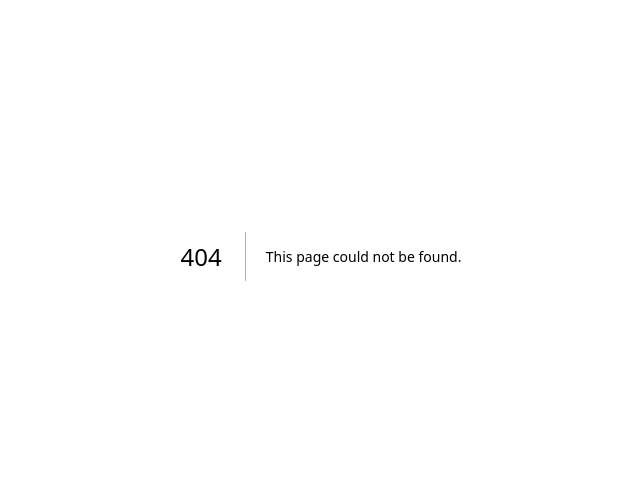
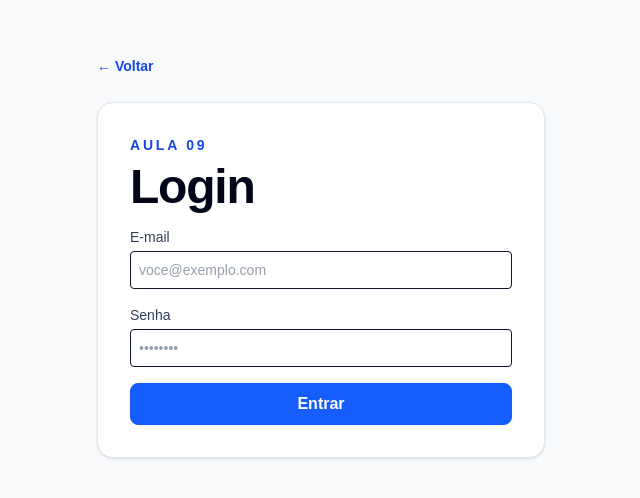
Before and after one commit to luis-jagella/java-pos-modulo-04, a Next.js app in the folder fundamentos-frontend-react/: page /login in a window 1280 px wide. Before the commit this address had no page. Shown: the part 144-642 px from the top of the page, without its empty margins (319-959 px from the left). Built offline with nearby package versions, Linux system fonts and the light colour scheme.

Commit message:
feat: add styled login form practice

```diff
--- /dev/null
+++ b/fundamentos-frontend-react/src/app/login/page.tsx
@@ -0,0 +1,44 @@
+"use client";
+
+import { type FormEvent, useState } from "react";
+import Link from "next/link";
+import { Button } from "@/components/Button";
+
+export default function LoginPage() {
+  const [email, setEmail] = useState("");
+  const [password, setPassword] = useState("");
+  const [message, setMessage] = useState("");
+
+  function handleSubmit(event: FormEvent<HTMLFormElement>) {
+    event.preventDefault();
+    setMessage(`Formulário enviado para ${email}. A integração com autenticação virá nas próximas aulas.`);
+  }
+
+  return (
+    <main className="flex min-h-screen items-center justify-center bg-slate-50 px-6 py-12">
+      <div className="w-full max-w-md">
+        <Link href="/" className="text-sm font-semibold text-blue-700">← Voltar</Link>
+        <section className="mt-6 grid gap-4 rounded-2xl border border-slate-200 bg-white p-8 shadow-sm">
+          <div>
+            <p className="text-sm font-semibold uppercase tracking-[0.2em] text-blue-700">Aula 09</p>
+            <h1 className="mt-2 text-5xl font-bold tracking-tight text-slate-950">Login</h1>
+          </div>
+
+          <form className="grid gap-4" onSubmit={handleSubmit}>
+            <label className="grid gap-1 text-sm font-medium text-slate-700" htmlFor="email">
+              E-mail
+              <input id="email" type="email" value={email} onChange={(event) => setEmail(event.target.value)} required className="w-full rounded border border-gray-900 p-2" placeholder="voce@exemplo.com" />
+            </label>
+            <label className="grid gap-1 text-sm font-medium text-slate-700" htmlFor="password">
+              Senha
+              <input id="password" type="password" value={password} onChange={(event) => setPassword(event.target.value)} required className="w-full rounded border border-gray-900 p-2" placeholder="••••••••" />
+            </label>
+            <Button type="submit">Entrar</Button>
+          </form>
+
+          {message && <p className="rounded-lg bg-blue-50 p-3 text-sm text-blue-950" role="status">{message}</p>}
+        </section>
+      </div>
+    </main>
+  );
+}
--- a/fundamentos-frontend-react/src/app/page.tsx
+++ b/fundamentos-frontend-react/src/app/page.tsx
@@ -67,6 +67,7 @@ export default function Home() {
           <div className="mt-5 flex flex-wrap gap-3">
             <Link href="/api-examples/server-side" className="rounded-lg bg-white px-4 py-2 text-sm font-semibold text-slate-950 hover:bg-slate-200">Ver server-side</Link>
             <Link href="/api-examples/client-side" className="rounded-lg border border-slate-500 px-4 py-2 text-sm font-semibold hover:bg-slate-800">Ver Suspense</Link>
+            <Link href="/login" className="rounded-lg border border-slate-500 px-4 py-2 text-sm font-semibold hover:bg-slate-800">Ver login</Link>
           </div>
         </section>
       </section>
--- a/fundamentos-frontend-react/src/components/Button.tsx
+++ b/fundamentos-frontend-react/src/components/Button.tsx
@@ -1,16 +1,13 @@
-import type { MouseEventHandler, ReactNode } from "react";
+import type { ComponentPropsWithoutRef } from "react";
 
-type ButtonProps = {
-  children: ReactNode;
-  onClick: MouseEventHandler<HTMLButtonElement>;
-};
+type ButtonProps = ComponentPropsWithoutRef<"button">;
 
-export function Button({ children, onClick }: ButtonProps) {
+export function Button({ children, className = "", ...props }: ButtonProps) {
   return (
     <button
       type="button"
-      onClick={onClick}
-      className="rounded-lg border border-blue-600 bg-blue-600 px-4 py-2 font-semibold text-white transition hover:bg-blue-900"
+      {...props}
+      className={`rounded-lg border border-blue-600 bg-blue-600 px-4 py-2 font-bold text-white transition hover:bg-blue-900 disabled:cursor-not-allowed disabled:opacity-60 ${className}`}
     >
       {children}
     </button>
```
